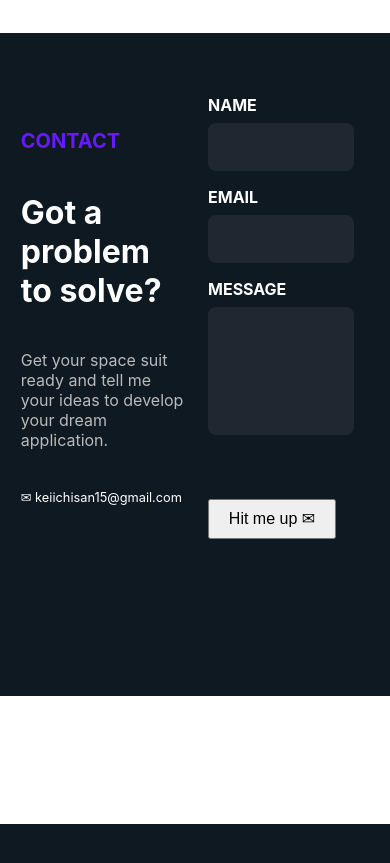
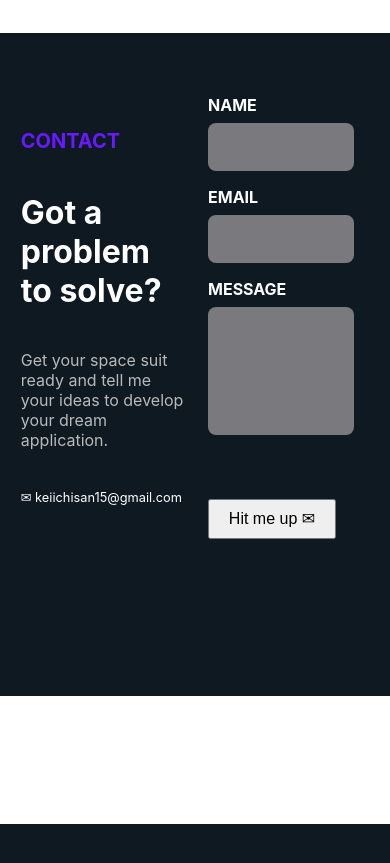
Before and after one commit to Imortallly/Portifolio, a React (Create React App) app: page / in a window 390 px wide. Shown: the part 1760-2623 px from the top of the page. Built offline with nearby package versions, Linux system fonts and the light colour scheme.

Commit message:
Ajustado.

```diff
--- a/src/pages/home/Form/Form.css
+++ b/src/pages/home/Form/Form.css
@@ -121,4 +121,10 @@
     .mailto {
        font-size: 0.8rem;
     }
+    .input {
+        background-color: #7A797E;
+    }
+    .textarea {
+        background-color: #7A797E;
+    }
 }
```
